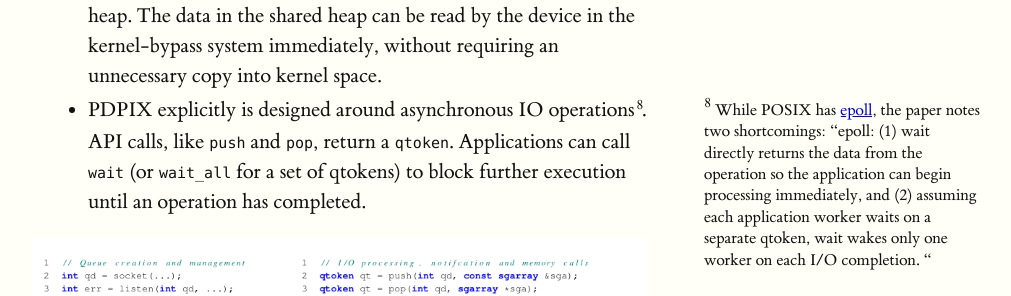
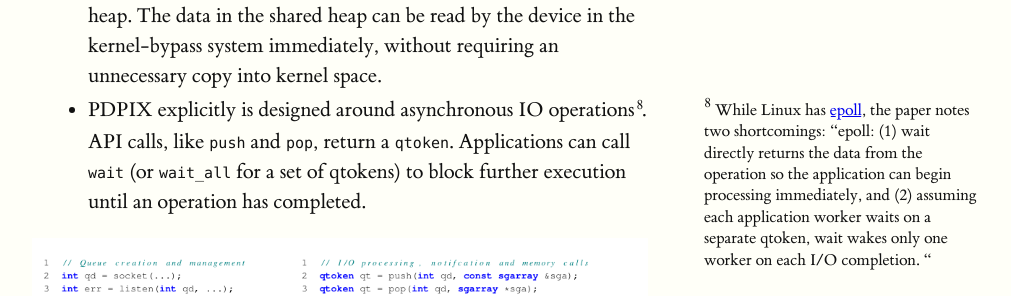
Before and after one commit to mlerner/mlerner.github.io, a Jekyll site: the page built from _posts/2021-11-09-the-demikernel-datapath-os-architecture-for-microsecond-scale-datacenter-systems.md, in a window 1280 px wide and 900 px high, scrolled down 3156 px. Shown: the part 160-456 px from the top of the window, without its empty margins (128-1139 px from the left). Built offline with Jekyll 4.4.1, drawn with Linux system fonts in a browser that asks for light colours.

Commit message:
Fix reference to epoll

```diff
--- a/_posts/2021-11-09-the-demikernel-datapath-os-architecture-for-microsecond-scale-datacenter-systems.md
+++ b/_posts/2021-11-09-the-demikernel-datapath-os-architecture-for-microsecond-scale-datacenter-systems.md
@@ -46,7 +46,7 @@ In contrast to the POSIX API:
 
 - PDPIX replaces the file descriptor{% sidenote 'fd' "[What are file descriptors?](https://stackoverflow.com/questions/5256599/what-are-file-descriptors-explained-in-simple-terms)"%} abstraction used in POSIX with IO queues - applications `create` queues, then `push` data to or `pop` data from the queue, finally calling `close` to destroy the queue.
 - PDPIX implements semantics that allow zero-copy IO (as zero-copy is crucial for low-latency IO). In one example, API calls that push data to a given queue provide access to arrays in a shared heap. The data in the shared heap can be read by the device in the kernel-bypass system immediately, without requiring an unnecessary copy into kernel space.
-- PDPIX explicitly is designed around asynchronous IO operations{% sidenote "epoll" 'While POSIX has [epoll](https://linux.die.net/man/4/epoll), the paper notes two shortcomings: "epoll: (1) wait directly returns the data from the operation so the application can begin processing immediately, and (2) assuming each application worker waits on a separate qtoken, wait wakes only one worker on each I/O completion.
+- PDPIX explicitly is designed around asynchronous IO operations{% sidenote "epoll" 'While Linux has [epoll](https://linux.die.net/man/4/epoll), the paper notes two shortcomings: "epoll: (1) wait directly returns the data from the operation so the application can begin processing immediately, and (2) assuming each application worker waits on a separate qtoken, wait wakes only one worker on each I/O completion.
 "'%}. API calls, like `push` and `pop`, return a `qtoken`. Applications can call `wait`  (or `wait_all` for a set of qtokens) to block further execution until an operation has completed.
 
 {% maincolumn 'assets/demikernel/syscalls.png' '' %}
```
